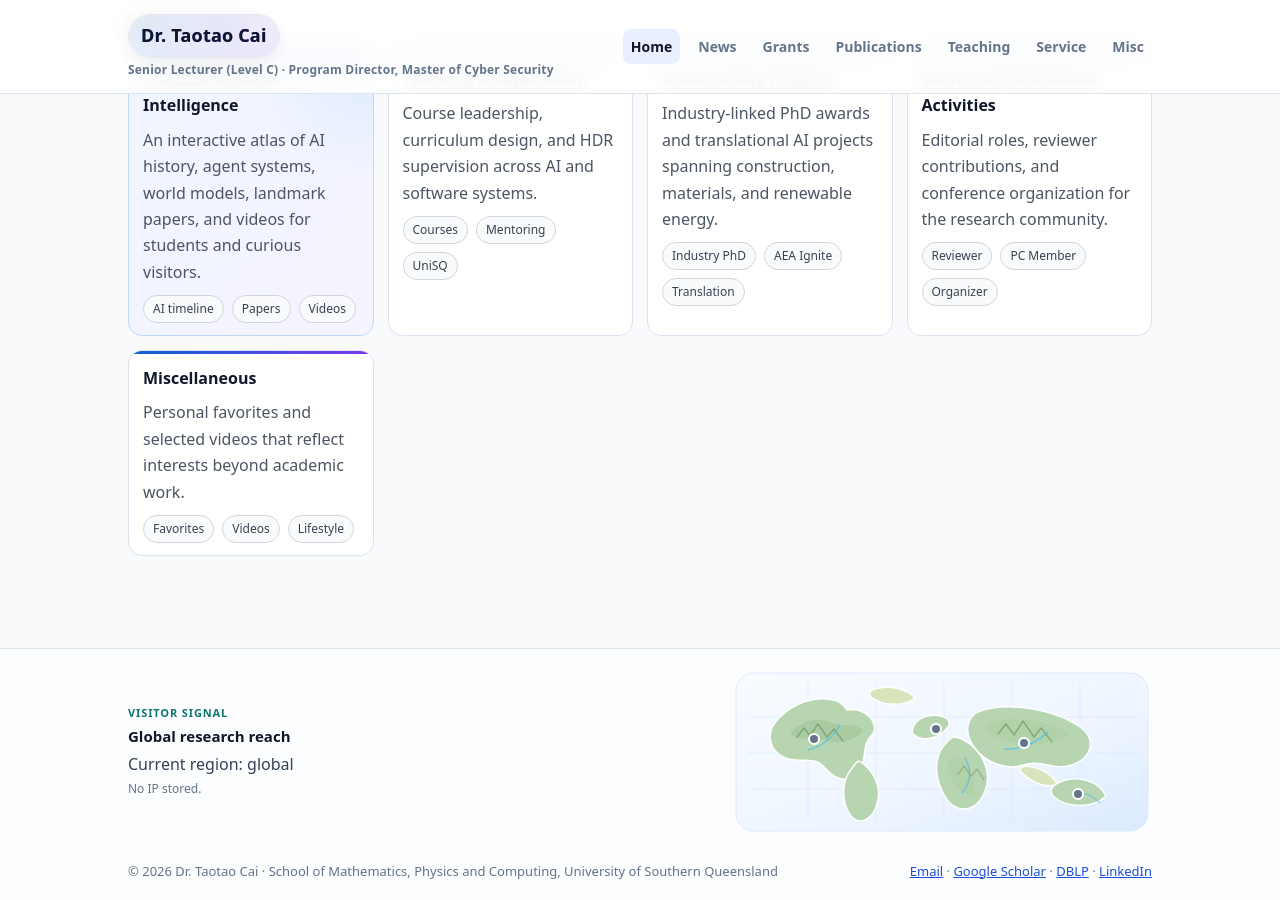
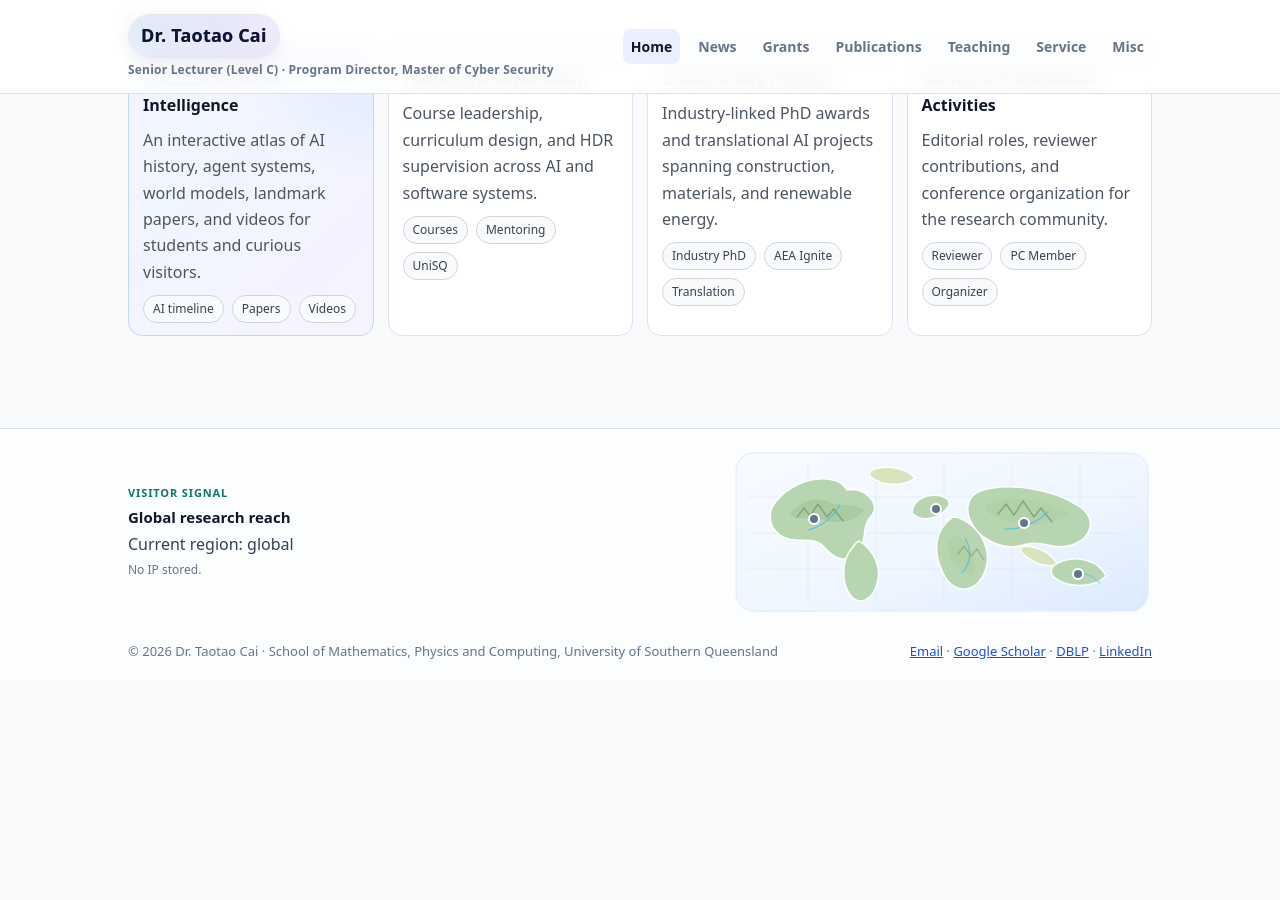
Before and after one commit to Taotao1992/Taotao1992.github.io, a Jekyll site: the page built from index.md, in a window 1280 px wide and 900 px high, scrolled down 1566 px. Built offline with Jekyll 4.4.1, drawn with Linux system fonts in a browser that asks for light colours; after the commit the page ends 2246 px from its top, so only the background shows below that.

Commit message:
Update index.md

```diff
--- a/index.md
+++ b/index.md
@@ -109,13 +109,4 @@ He commenced his fully funded PhD in Computer Science at The University of Weste
       <span class="chip">Organizer</span>
     </div>
   </a>
-  <a class="showcase-card" href="/miscellaneous/" style="text-decoration:none;color:inherit;">
-    <h3>Miscellaneous</h3>
-    <p>Personal favorites and selected videos that reflect interests beyond academic work.</p>
-    <div class="chip-row">
-      <span class="chip">Favorites</span>
-      <span class="chip">Videos</span>
-      <span class="chip">Lifestyle</span>
-    </div>
-  </a>
 </div>
```
